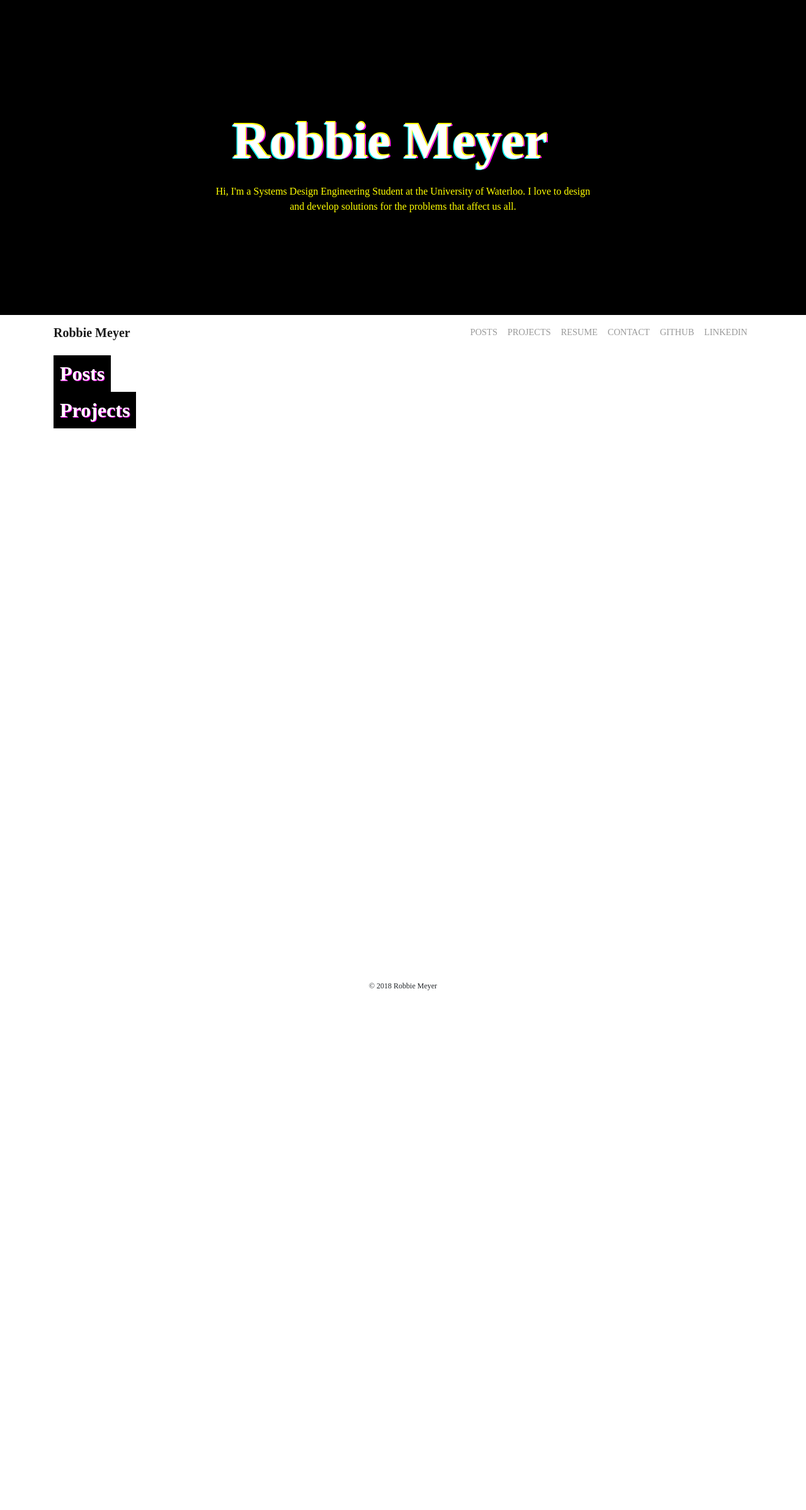
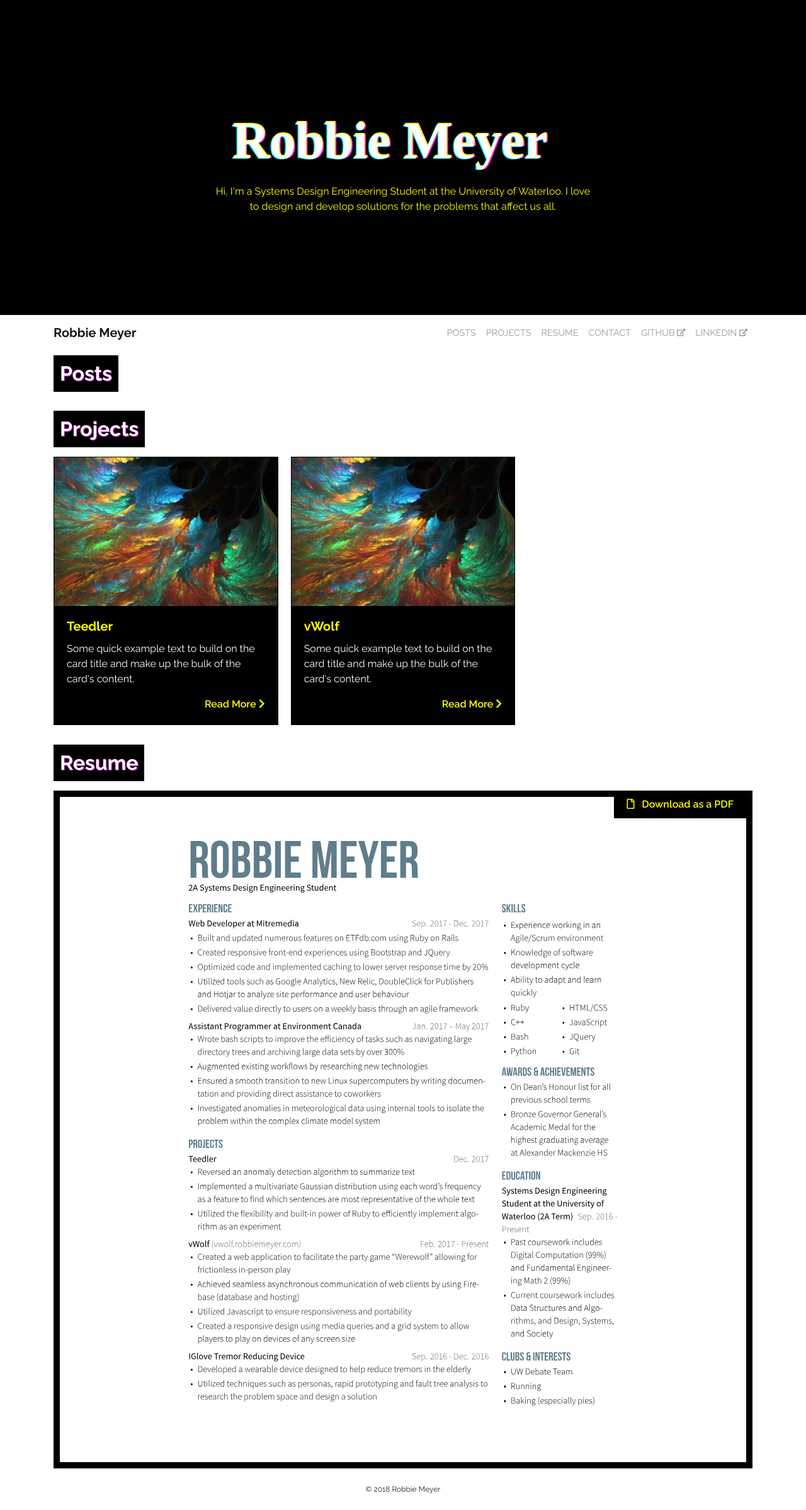
Before and after one commit to robbiemeyer/robbiemeyer.github.io, a Jekyll site: the page built from index.html, in a window 1280 px wide. Shown: the whole page at 63% size. Built offline with Jekyll 4.4.1, drawn with Linux system fonts in a browser that asks for light colours; nearby versions of some CDN libraries; before the commit the page ends 1598 px from its top, so only the background shows below that.

Commit message:
Project cards, resume, styling tweaks

```diff
--- a/_includes/navbar.html
+++ b/_includes/navbar.html
@@ -23,27 +23,33 @@
       <ul class="navbar-nav ml-auto">
 
         <li class="nav-item {{ postactive }}">
-          <a class="nav-link" href="">Posts</a>
+          <a class="nav-link" href="posts">Posts</a>
         </li>
 
         <li class="nav-item {{ projectactive }}">
-          <a class="nav-link" href="#">Projects</a>
+          <a class="nav-link" href="projects">Projects</a>
         </li>
 
         <li class="nav-item {{ resumeactive }}">
-          <a class="nav-link" href="#">Resume</a>
+          <a class="nav-link" href="resume">Resume</a>
         </li>
 
         <li class="nav-item {{ contactactive }}">
-          <a class="nav-link" href="#">Contact</a>
+          <a class="nav-link" href="contact">Contact</a>
         </li>
 
         <li class="nav-item">
-          <a class="nav-link" href="#">Github</a>
+          <a class="nav-link" href="http://github.com/robbiemeyer">
+            Github
+            <i class="fas fa-external-link-alt"></i>
+          </a>
         </li>
 
         <li class="nav-item">
-          <a class="nav-link" href="#">LinkedIn</a>
+          <a class="nav-link" href="http://linkedin.com/in/robbie-meyer">
+            LinkedIn
+            <i class="fas fa-external-link-alt"></i>
+          </a>
         </li>
 
       </ul>
--- /dev/null
+++ b/_includes/project-card.html
@@ -0,0 +1,10 @@
+
+  <div class="card">
+    <img class="card-img-top" src="assets/images/temp.jpg" alt="{{ include.project.title }} thumbnail">
+    <div class="card-body">
+      <h5 class="card-title">{{ include.project.title }}</h5>
+      <p class="card-text">Some quick example text to build on the card title and make up the bulk of the card's content.
+      </p>
+      <a href="{{ include.project.url }}">Read More <i class="fas fa-chevron-right"></i></a>
+    </div>
+  </div>
--- a/_layouts/base.html
+++ b/_layouts/base.html
@@ -6,8 +6,11 @@
     <meta name="theme-color" content="#000000">
 
     <link rel="shortcut icon" type="image/png" href="/favicon.png"/>
+    <link href="https://fonts.googleapis.com/css?family=Raleway:400,400i,600,700" rel="stylesheet">
     <link href="https://stackpath.bootstrapcdn.com/bootstrap/4.1.1/css/bootstrap.min.css" rel="stylesheet" integrity="sha384-WskhaSGFgHYWDcbwN70/dfYBj47jz9qbsMId/iRN3ewGhXQFZCSftd1LZCfmhktB" crossorigin="anonymous">
+    <link rel="stylesheet" href="https://use.fontawesome.com/releases/v5.0.13/css/all.css" integrity="sha384-DNOHZ68U8hZfKXOrtjWvjxusGo9WQnrNx2sqG0tfsghAvtVlRW3tvkXWZh58N9jp" crossorigin="anonymous">
     <link rel="stylesheet" href="{{ "/assets/main.css" | relative_url }}">
+
     <script
 			  src="https://code.jquery.com/jquery-3.3.1.slim.min.js"
 			  integrity="sha256-3edrmyuQ0w65f8gfBsqowzjJe2iM6n0nKciPUp8y+7E="
@@ -18,6 +21,7 @@
       integrity="sha384-smHYKdLADwkXOn1EmN1qk/HfnUcbVRZyYmZ4qpPea6sjB/pTJ0euyQp0Mk8ck+5T"
       crossorigin="anonymous">
     </script>
+
     {% if page.title %}
       <title>{{ page.title }} | Robbie Meyer</title>
     {% else %}
--- /dev/null
+++ b/_projects/teedler.md
@@ -0,0 +1,25 @@
+---
+---
+
+# Teedler
+
+Teedler is a command line tool to summarize text. It is not intended for
+real-world use as it is only an experiment. Teedler works by reversing an
+anomaly detection algorithm to find the sentences that are most representative
+of the whole passage. Teedler was coded using Ruby. I was working with Ruby on
+Rails for a coop placement at the time, so Ruby was what I was most comfortable
+with at that moment. Ruby was also quick to code in and more than capable of
+handling this type of program with ease.
+
+In Teedeer's algorithm, each word in each sentence is used as a feature. Using
+the word counts of the most common words, the means for each selected word and
+the covariance matrix are calculated. Using this information, a multivariate
+Gaussian distribution is created. Every sentence is then inputted into the
+distribution. Finally, the highest scoring sentences are printed to the user.
+
+The algorithm is fairly hit or miss. For some texts it outputs too much text
+and for others it outputs too little. Sometimes it does produce a good summary
+of the text. While it is not very useful on its own, this approach could be
+useful as part of a larger more complex system.
+
+The source code for teedler can be found on my [github](github.com/robbiemeyer).
--- a/_sass/index.scss
+++ b/_sass/index.scss
@@ -25,11 +25,13 @@
 
 .parent-container {
   background: white;
+  height: 100%;
 }
 
 .home-heading {
   display: inline-block;
   padding: 5px 10px;
+  margin: 15px 0;
 
   color: white;
   background: black;
@@ -45,4 +47,64 @@
   &:hover{
     text-shadow: 1px 1px 0 $theme-focus;
   }
+  &:active{
+    text-shadow: none;
+  }
 }
+
+.card-columns {
+  // Small and up
+  @media (min-width: 576px) {
+    column-count: 2;
+  }
+
+  // Large and up
+  @media (min-width: 992px) {
+    column-count: 3;
+  }
+
+  .card {
+    background-color: $theme-fg;
+    color: $theme-bg;
+
+    margin-bottom: 1rem;
+    border-radius: 0;
+
+    .card-title {
+      font-weight: 700;
+      color: $theme-important;
+    }
+
+    a:last-child {
+      color: $theme-important;
+      font-weight: 600;
+      text-decoration: none;
+      display: block;
+      text-align: right;
+    }
+  }
+}
+
+#resume-embed {
+  padding: 10px;
+  border: 10px solid $theme-fg;
+  position: relative;
+
+  a {
+    background-color: $theme-fg;
+    color: $theme-important;
+    font-weight: 600;
+
+    position: absolute;
+    top: 0;
+    right: 0;
+    padding: 0 20px 10px 20px;
+  }
+
+  img {
+    display: block;
+    margin: 0 auto;
+    width: 100%;
+    max-width: 800px;
+  }
+}
--- a/_sass/navbar.scss
+++ b/_sass/navbar.scss
@@ -17,8 +17,19 @@
     .nav-link {
       color: #999999;
     }
-    .nav-link:hover {
+  }
+
+  a {
+    &:hover {
       text-shadow: 0.5px 0.5px 0 $theme-focus;
     }
+    &:active {
+      text-shadow: none;
+    }
+  }
+
+  i {
+    font-size: 0.8em;
+    vertical-align: 0.1em;
   }
 }
--- a/_sass/style.scss
+++ b/_sass/style.scss
@@ -9,10 +9,11 @@ $theme-accent: #ff00ff;
 @import "project-post";
 
 body {
-  font-family: Raleway;
+  font-family: 'Raleway', sans-serif;
 }
 
 #copyright {
+  margin-top: 2em;
   font-size: 0.75em;
   text-align: center;
 }
--- a/index.html
+++ b/index.html
@@ -14,7 +14,7 @@ layout: base
 
 {% include navbar.html %}
 
-<div class='parent-container' style='height: 1000px; '>
+<div class='parent-container'>
   <div class='container'>
     <span class='home-heading'> Posts </span>
     <div>
@@ -22,10 +22,19 @@ layout: base
     </div>
 
     <span class='home-heading'> Projects </span>
-    {% for project in site.projects %}
-      <li>
-        <a href="{{ project.url | absolute_path }}"> {{ project.title }} </a>
-      </li>
-    {% endfor %}
+    <div class='card-columns'>
+      {% for project in site.projects %}
+        {% include project-card.html project=project %}
+      {% endfor %}
+    </div>
+
+    <span class='home-heading'> Resume </span>
+
+    <div id='resume-embed'>
+      <a target='_blank' href='assets/resume/resume.pdf' download>
+        <i class="far fa-file"></i> &nbsp; Download as a PDF
+      </a>
+      <img src='assets/resume/resume.svg'/>
+    </div>
   </div>
 </div>
```
Also changed, not shown: _projects/vWolf.md (added, +5 -0 lines), assets/images/temp.jpg (added), assets/resume.svg (added), assets/resume/resume.svg (added), 2 other files.
